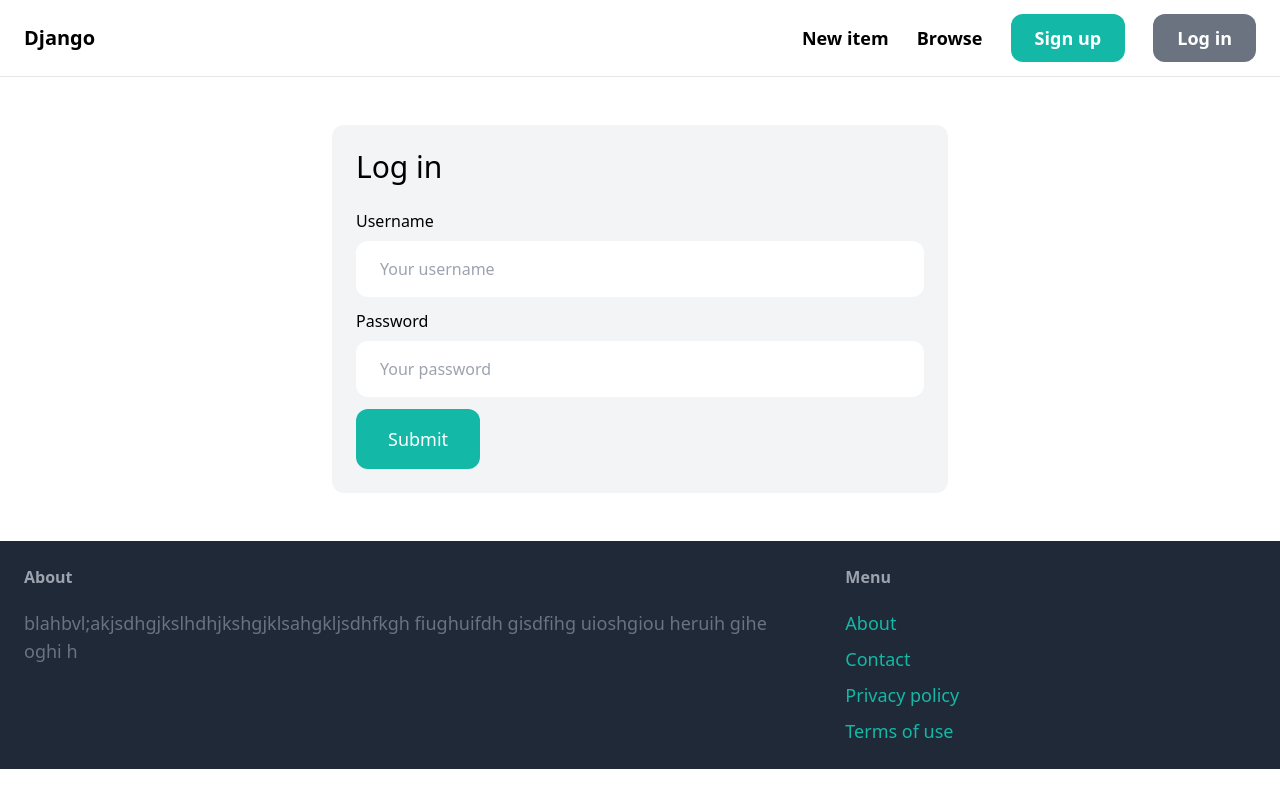
After one commit to halva2251/python_django, a Django app: page /login/ in a window 1280 px wide. The commit adds this page. Run offline with Django 4.2, Linux system fonts and the light colour scheme; some libraries are stand-ins or nearby versions.

Commit message:
created login function

```diff
--- a/django_project/core/forms.py
+++ b/django_project/core/forms.py
@@ -1,6 +1,16 @@
 from django import forms
-from django.contrib.auth.forms import UserCreationForm
+from django.contrib.auth.forms import UserCreationForm, AuthenticationForm
 from django.contrib.auth.models import User
+
+class LoginForm(AuthenticationForm):
+    username = forms.CharField(widget=forms.TextInput(attrs={
+        'placeholder': 'Your username',
+        'class': 'w-full py-4 px-6 rounded-xl',
+    }))
+    password = forms.CharField(widget=forms.PasswordInput(attrs={
+        'placeholder': 'Your password',
+        'class': 'w-full py-4 px-6 rounded-xl',
+    }))
 
 class SignupForm(UserCreationForm):
     class Meta:
--- a/django_project/core/templates/core/base.html
+++ b/django_project/core/templates/core/base.html
@@ -16,7 +16,7 @@
             <a href="#" class="text-lg font-semibold hover:text-gray-500">Browse</a>
 
             <a href="{% url 'core:signup' %}" class="px-6 py-3 text-lg font-semibold bg-teal-500 text-white rounded-xl hover:bg-teal-700">Sign up</a>
-            <a href="#" class="px-6 py-3 text-lg font-semibold bg-gray-500 text-white rounded-xl hover:bg-gray-700">Log in</a>
+            <a href="{% url 'core:login' %}" class="px-6 py-3 text-lg font-semibold bg-gray-500 text-white rounded-xl hover:bg-gray-700">Log in</a>
         </div>
     </nav>
     <div class="px-6 py-6">
--- /dev/null
+++ b/django_project/core/templates/core/login.html
@@ -0,0 +1,37 @@
+{% extends 'core/base.html' %}
+
+{% block title %}Log in{% endblock %}
+
+{% block content %}
+<div class="w-1/2 my-6 mx-auto p-6 bg-gray-100 rounded-xl">
+    <h1 class="mb-6 text-3xl">Log in</h1>
+
+    <form method="post" action=".">
+        {% csrf_token %}
+
+        <div class="mb-3">
+            <label class="inline-block mb-2">Username</label><br>
+            {{ form.username }}
+        </div>
+
+        <div class="mb-3">
+            <label class="inline-block mb-2">Password</label><br>
+            {{ form.password }}
+        </div>
+
+
+        {% if form.errors or form.non_field_errors %}
+        <div class="mb-3 p-6 bg-red-100 rounded-xl">
+            {% for field in form %}
+                {{ field.errors }}
+            {% endfor %}
+
+            {{ form.non_field_errors }}
+        </div>
+        {% endif %}
+
+
+        <button class="py-4 px-8 text-lg bg-teal-500 hover:bg-teal-700 rounded-xl text-white">Submit</button>
+    </form>
+</div>
+{% endblock %}
--- a/django_project/core/urls.py
+++ b/django_project/core/urls.py
@@ -1,6 +1,8 @@
+from django.contrib.auth import views as auth_views
 from django.urls import path
 
 from . import views
+from .forms import LoginForm
 
 app_name = 'core'
 
@@ -8,4 +10,5 @@ urlpatterns = [
     path('', views.index, name='index'),
     path('contact/', views.contact, name='contact'),
     path('signup/', views.signup, name='signup'),
+    path('login/', auth_views.LoginView.as_view(template_name='core/login.html', authentication_form=LoginForm), name='login'),
 ]
--- a/django_project/django_project/settings.py
+++ b/django_project/django_project/settings.py
@@ -26,6 +26,10 @@ SECRET_KEY = 'django-insecure-myq_^-rn&s@vo4eo+4_bw!#7^#*f=_puz7wzk*yj&v#5$^d4v9
 DEBUG = True
 
 ALLOWED_HOSTS = []
+
+LOGIN_URL = '/login/'
+LOGIN_REDIRECT_URL = '/'
+LOGOUT_REDIRECT_URL = '/'
 
 
 # Application definition
```
